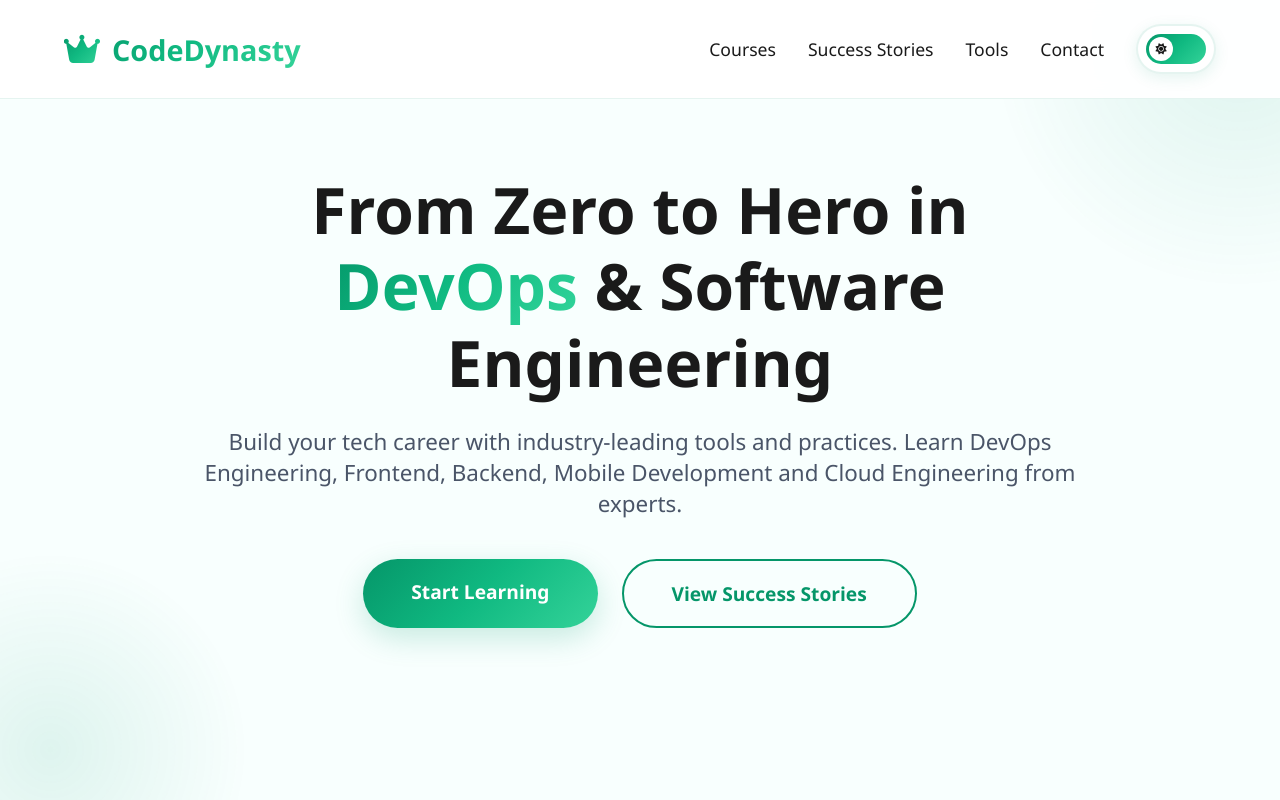
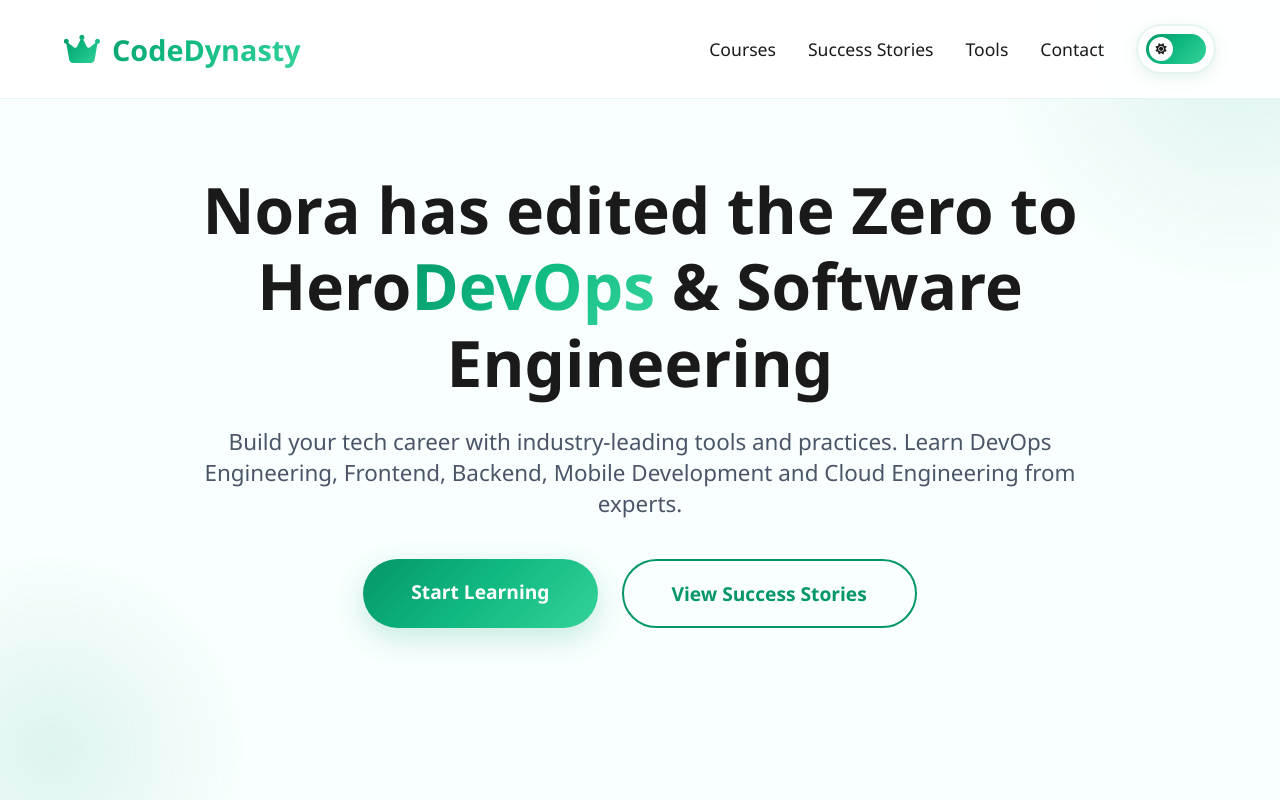
Before and after one commit to Msifeomanora/class01, a website: page public/index.html in a window 1280 px wide. Shown: the top 800 px of the page. Drawn offline with Linux system fonts and the light colour scheme.

Commit message:
added stuffs

```diff
--- a/public/index.html
+++ b/public/index.html
@@ -671,7 +671,7 @@
 
     <section class="hero">
         <div class="hero-content">
-            <h1>From Zero to Hero in <span>DevOps</span> & Software Engineering</h1>
+            <h1>Nora has edited the Zero to Hero<span>DevOps</span> & Software Engineering</h1>
             <p>Build your tech career with industry-leading tools and practices. Learn DevOps Engineering, Frontend, Backend, Mobile Development and Cloud Engineering from experts.</p>
             <div class="cta-buttons">
                 <a href="#courses" class="cta-button">Start Learning</a>
```
